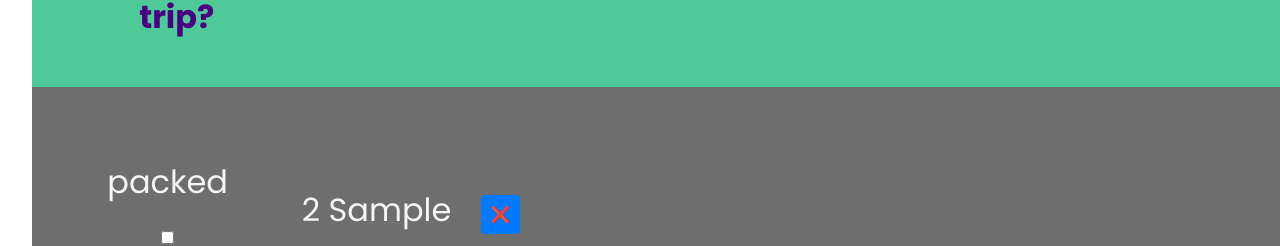
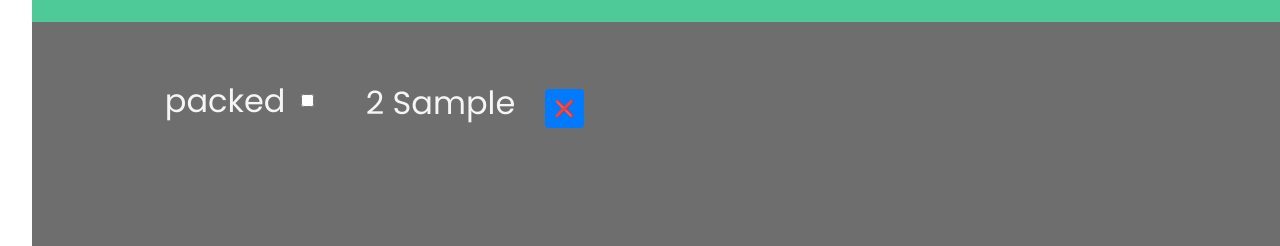
Before and after one commit to perugia33/TravelValetProject-Frontend, a React (Vite) app: page /packinglist in a window 1280 px wide. Both pictures are taken after typing "Sample" into the empty fields and a click on the button "Add". Shown: the part 554-800 px from the top of the page. Built offline with nearby package versions, Linux system fonts and the light colour scheme.

Commit message:
Added updates to PackList and PackingListForm

```diff
--- a/src/components/Item.jsx
+++ b/src/components/Item.jsx
@@ -5,11 +5,6 @@ function Item({ item, onDeleteItem, onToggleItem }) {
          <label className={styles.checkboxLabel} >
             packed
 
-            {/* <input
-            type="checkbox"
-            checked={item.packed}
-            onChange={() => console.log("clicked")}
-            /> */}
            <input
             type="checkbox"
              value={item.packed}
--- a/src/components/Item.module.css
+++ b/src/components/Item.module.css
@@ -3,15 +3,19 @@
 }
 .item {
     display: flex;
-    /* margin:10px ; */
+
     align-items: center;
     padding: .3rem;
+    width: 80%;
     /* border-bottom: 1px solid #ddd; */
 }
 
 
     .checkboxLabel{
-        margin-right: 3rem;
+        margin-right: 2rem;
+        align-items: center;
+        display: flex;
+        gap: 1rem;
 
 
 }
--- a/src/components/PackList.module.css
+++ b/src/components/PackList.module.css
@@ -2,7 +2,7 @@
 .list {
   background-color: #6e6e6f;
   color: whitesmoke;
-  padding: 4rem 0;
+  padding: 3rem 0;
   display: flex;
   font-size: 2rem;
   justify-content: space-between;
@@ -15,11 +15,11 @@
 
 .list ul {
   list-style: none;
-  width: 90%;
+  width: 80%;
   overflow-y: auto;
-  display: flex;
+
   display: grid;
-  grid-template-columns: repeat(auto-fit, minmax(400px, 1fr));
+  grid-template-columns: repeat(auto-fit, minmax(250px, 1fr));
   gap: .9rem;
   justify-content: center;
   align-content: start;
@@ -29,4 +29,5 @@
         display: flex;
         align-items: center;
         gap: 1.2rem;
+        width: 100%;
       }
--- a/src/components/PackingListForm.jsx
+++ b/src/components/PackingListForm.jsx
@@ -47,7 +47,6 @@ function PackingListForm({onAddItems}) {
 
                 }
 
-
                 placeholder="Item..."
                  />
              <button className={styles.select}>Add</button>
--- a/src/components/PackingListForm.module.css
+++ b/src/components/PackingListForm.module.css
@@ -1,6 +1,6 @@
 .addForm {
     background-color: #4eca98;
-    width: 100vw;
+    width: 100%;
 
     padding: 2.8rem 0;
     display: flex;
@@ -21,6 +21,7 @@
   font-size: 1.3rem;
   cursor: pointer;
   margin: 1rem;
+  width: 10rem;
 }
 
 .input{
```
Also changed, not shown: src/components/PackList.jsx (line endings or trailing spaces).
